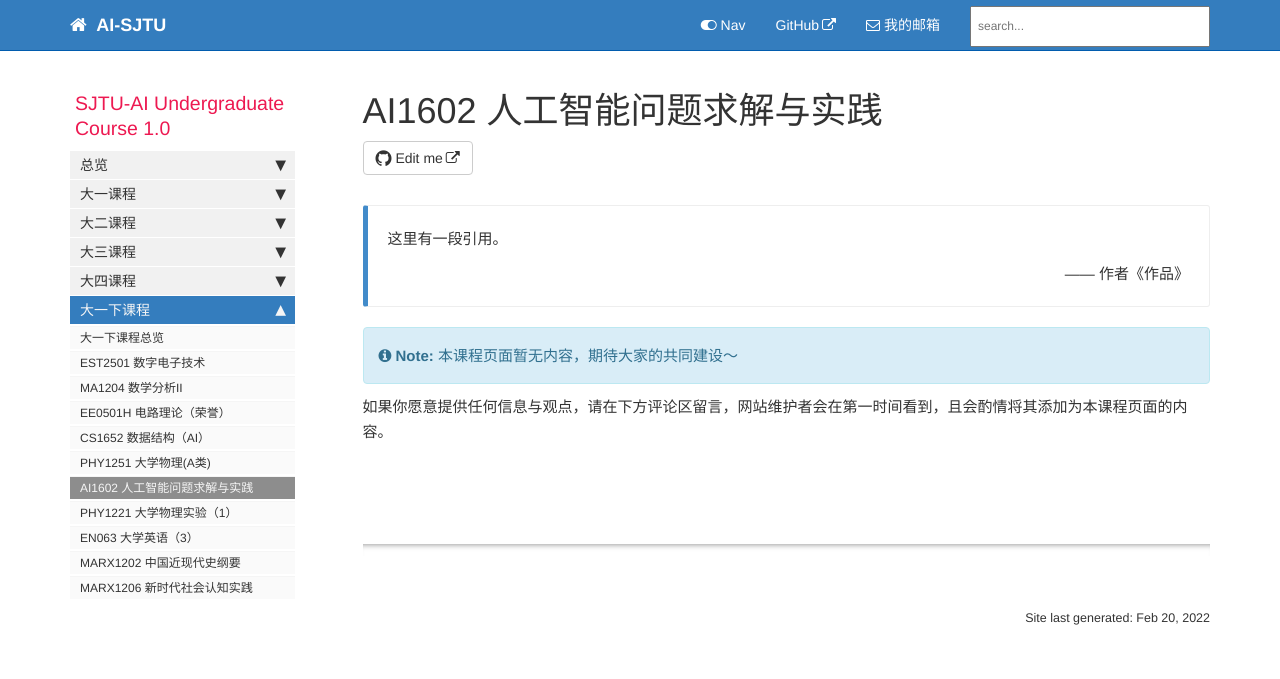
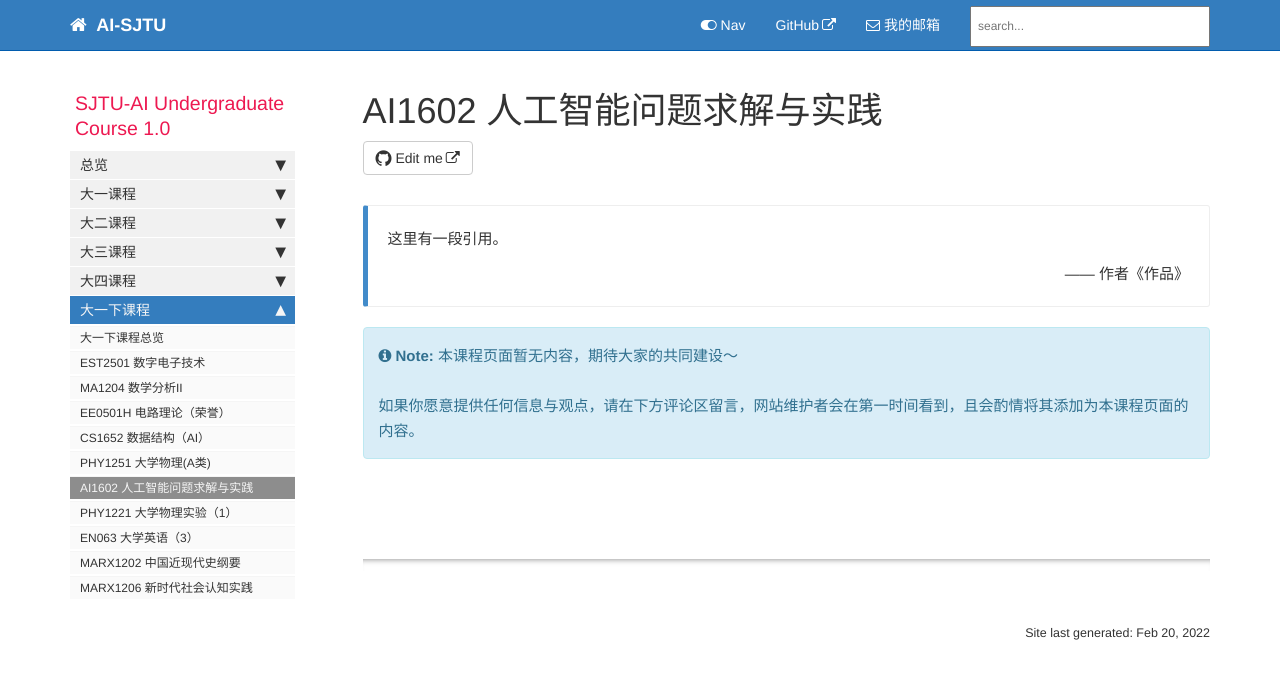
Before and after one commit to aisjtu/aisjtu.github.io, a Jekyll site: the page built from docs/pages/12/12_AI1602.md, in a window 1280 px wide. Shown: the top 679 px of the page. Built offline with Jekyll 4.4.1, drawn with Linux system fonts in a browser that asks for light colours; comment, search, counter and statistics services are not loaded.

Commit message:
Update 12_AI1602.md

```diff
--- a/docs/pages/12/12_AI1602.md
+++ b/docs/pages/12/12_AI1602.md
@@ -11,8 +11,6 @@ folder: 12
 
 {{site.data.alerts.end}}
 
-{% include note.html content="本课程页面暂无内容，期待大家的共同建设～" %}
-
-如果你愿意提供任何信息与观点，请在下方评论区留言，网站维护者会在第一时间看到，且会酌情将其添加为本课程页面的内容。
+{% include note.html content="本课程页面暂无内容，期待大家的共同建设～<br/><br/>如果你愿意提供任何信息与观点，请在下方评论区留言，网站维护者会在第一时间看到，且会酌情将其添加为本课程页面的内容。" %}
 
 {% include links.html %}
```
